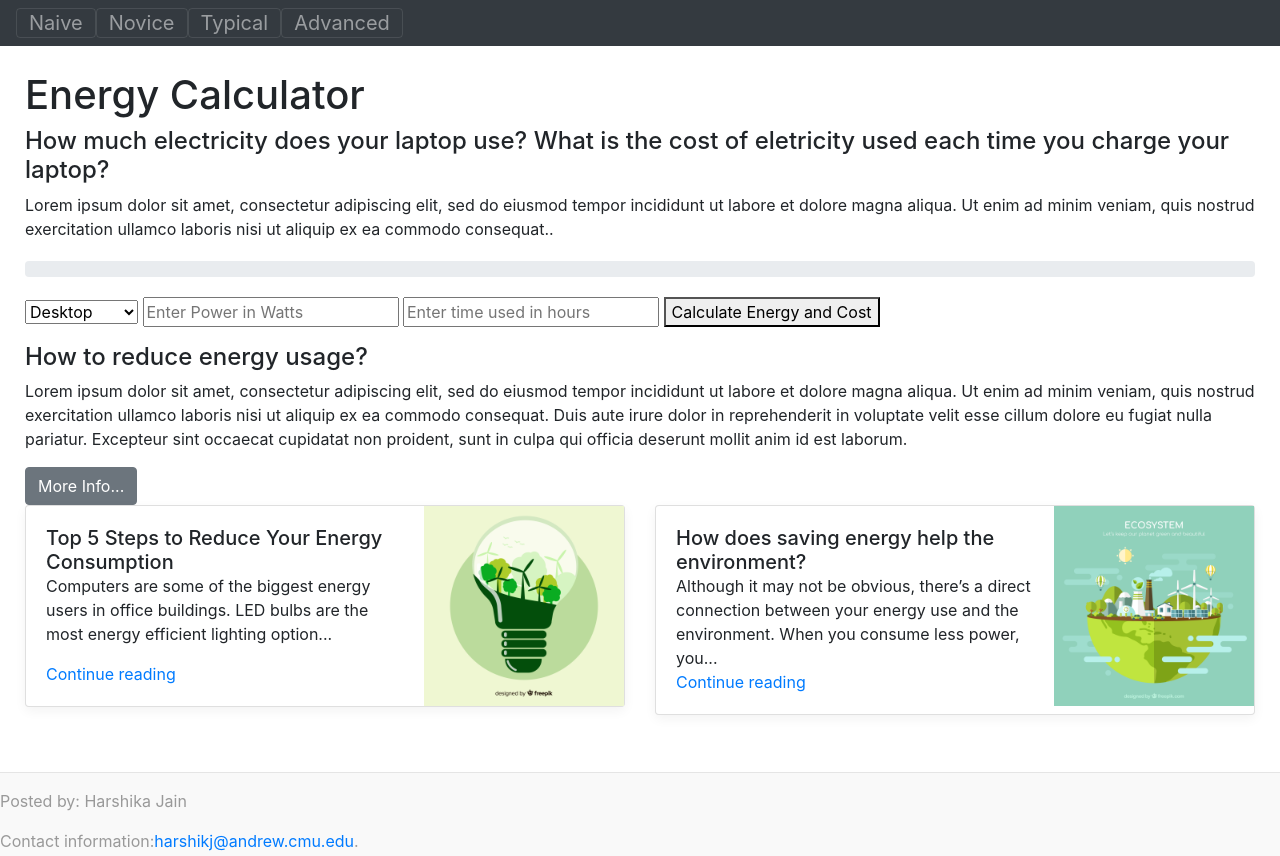
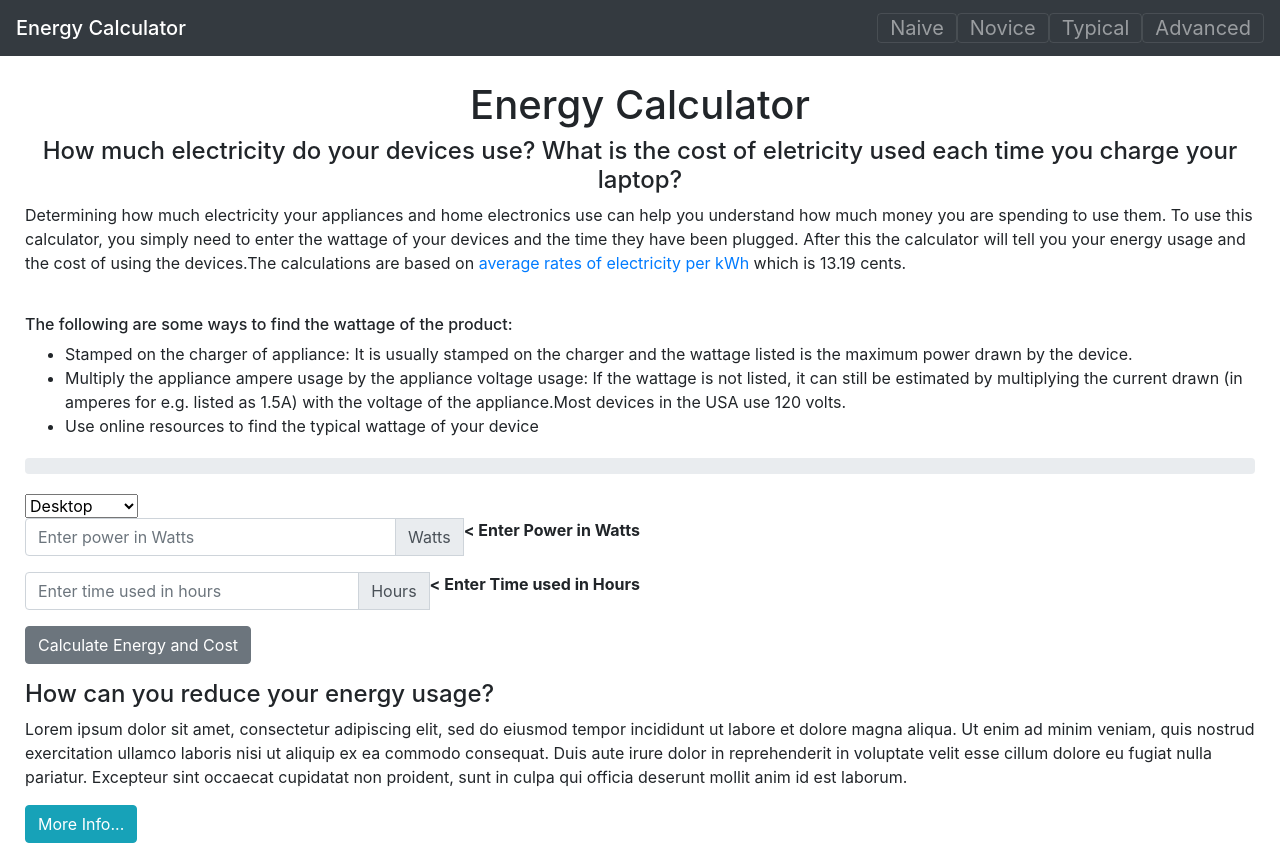
Before and after one commit to Harshikerfuffle/My_Calculator, a plain HTML site: page index.html in a window 1280 px wide. Shown: the top 856 px of the page. Drawn offline with nearby package versions, Linux system fonts and the light colour scheme.

Commit message:
added the following changes
1. bootstrap spacing
2. personalisation pattern
3. overflow menu for advanced users
4. featured content cards aspect ratio got a bit spoilt

```diff
--- a/file.js
+++ b/file.js
@@ -1,14 +1,16 @@
 const kwhToJoules = 3.6e+6;
 let completenessMeter = 0;
 
+
+// Code for localStorage/sessionStorage
 function onloadFunction() {
-        if (typeof(Storage) !== "undefined") { // Code for localStorage/sessionStorage.
+        if (typeof(Storage) !== "undefined") {
         if (localStorage.clickcount){
             localStorage.clickcount = Number(localStorage.clickcount) + 1;
         }
         else {localStorage.clickcount = 1;}
 
-        //setting user type
+        //SET USER TYPE BASED ON CLICKCOUNT
         let usercount = Number(localStorage.clickcount);
         if (usercount == 1)
             localStorage.usertype = "Naive";
@@ -23,7 +25,12 @@ function onloadFunction() {
         if (userType == "Typical" || userType == "Advanced") {
             // Show the expand button
             document.getElementById("expand-check-energy").style.display = "block";
-        } else {
+            if (userType === "Advanced"){
+            document.getElementById("featured-content").style.display = "block";
+            document.getElementById("OverflowButton").style.display = "block";
+            }
+        }
+        else {
             document.getElementById("naive").style.display = "block";
         }
     }
@@ -36,6 +43,7 @@ function setUser(userType, clickCount) {
     localStorage.clickcount = clickCount;
 }
 
+//CALCULATION
 function CalcEnergy() {
     let timecharged = document.getElementById('usertimeinput').value;
     let energy = timecharged * 85 / 1000;
@@ -56,15 +64,14 @@ $(document).ready(function(){
 function addMore(){
     let expanded = document.getElementById("expanded");
     let divElement = document.createElement("div");
-    divElement.innerHTML = '<select id = "dropdown">' +
-                    '<option value="desktop">Desktop</option>' +
+    divElement.innerHTML = '<form class = "form-inline">' + '<select id = "dropdown" class="btn btn-secondary dropdown-toggle mr-3" data-toggle="dropdown">' +'<option value="desktop">Desktop</option>' +
                     '<option value="laptop">Laptop</option>' +
                     '<option value="tablet">Tablet</option>' +
                     '<option value="mobile">Mobile</option>' +
                     '<option value="smartwatch">Smartwatch</option>' +
                     '</select>' +
-                    '<input id="userwattinput" placeholder="Enter Power in Watts">' +
-                    '<input id="userhourinput" placeholder="Enter time used in hours">'
+                    '<input class="form-control mr-3 mb-3" id="userwattinput" placeholder="Enter Power in Watts">' +
+                    '<input class="form-control mb-3" id="userhourinput" placeholder="Enter time used in hours">' + '</form>'
     expanded.appendChild(divElement);
 //    let select = document.createElement("select");
 //    let option1 = document.createElement("option");
@@ -95,6 +102,19 @@ function calcTotalEnergy() {
 
     document.getElementById("cost").style.display = "block";
     document.getElementById("progress-bar").style.width = "50%";
+
+    s1 = document.getElementById("set1").checked;
+	s2 = document.getElementById("set2").checked;
+	s3 = document.getElementById("set3").checked;
+	if (s1){
+		document.getElementById('showtotalenergy').innerHTML = "<div>Your devices used a total of " + energy + "kWh of energy.</div>";
+    }
+	if (s2){
+		document.getElementById('showtotalenergy').innerHTML = "<div>Your devices used a total of " + energy * kwhToJoules + " Joules of energy.</div>";
+    }
+	if (s3){
+		document.getElementById('showtotalenergy').innerHTML = "<div>Your devices used a total of " + energy + "kWh of energy which is " + energy * kwhToJoules + " J in Joules.</div>";
+    }
 }
 
 //function for Advanced Users
@@ -105,6 +125,7 @@ function calcCostInCents() {
 }
 
 //function for Naive Users
+//CALCULATION
 function calcTotalEnergyAndCost() {
     let energy = document.getElementById("userwattinput_naive").value * document.getElementById("userhourinput_naive").value;
 
@@ -113,4 +134,18 @@ function calcTotalEnergyAndCost() {
     document.getElementById('showtotalcost_naive').innerHTML = "<div>Your devices used a total of " + energy + "kWh of energy which is " + energy * kwhToJoules + " J in Joules. The cost of your electricity consumption is " + costInCents + " cents or $ " + costInCents/100 + ".</div>";
 
     document.getElementById("progress-bar").style.width = "100%";
+    document.getElementById("step2").style.display = "none";
 }
+
+// function for walkthrough for Naive users
+function step1a() {document.getElementById("step1a").style.display = "none";}
+
+// function for walkthrough for Naive users
+function step1b() {
+    document.getElementById("step1b").style.display = "none";
+    document.getElementById("step2").style.display = "block";
+}
+
+function myOverflow(){
+    document.getElementById('settingsselect').style.display='block';
+}
--- a/index.html
+++ b/index.html
@@ -15,9 +15,11 @@
         <title>Energy Calculator</title>
     </head>
 
+   <!--load the onLoadFunction() when the page loads and set the type of user-->
     <body onload=onloadFunction()>
         <nav class="navbar navbar-dark bg-dark">
-            <form class="form-inline">
+           <span class="navbar-brand mb-0 h1">Energy Calculator</span>
+            <form class="form-inline my-2 my-lg-0">
               <button class="navbar-toggler" onclick="setUser('Naive', 1)" type="button">Naive</button>
               <button class="navbar-toggler" onclick="setUser('Novice', 2)" type="button">Novice</button>
               <button class="navbar-toggler" onclick="setUser('Typical', 7)" type="button">Typical</button>
@@ -25,22 +27,31 @@
             </form>
         </nav>
 
+        <!--contains all the body content except the footer-->
+        <!--to make applying page padding easier-->
         <div class="body-container">
-            <h1>Energy Calculator</h1>
-            <div id = "intro content">
-                <h4>How much electricity does your laptop use? What is the cost of eletricity used each time you charge your laptop?</h4>
-                <p>Lorem ipsum dolor sit amet, consectetur adipiscing elit, sed do eiusmod tempor incididunt ut labore et dolore magna aliqua. Ut enim ad minim veniam, quis nostrud exercitation ullamco laboris nisi ut aliquip ex ea commodo consequat..</p>
+            <div class = "intro-content">
+                <h1>Energy Calculator</h1>
+                <h4>How much electricity do your devices use? What is the cost of eletricity used each time you charge your laptop?</h4>
             </div>
+            <p>Determining how much electricity your appliances and home electronics use can help you understand how much money you are spending to use them. To use this calculator, you simply need to enter the wattage of your devices and the time they have been plugged. After this the calculator will tell you your energy usage and the cost of using the devices.The calculations are based on <a href = "https://www.electricchoice.com/electricity-prices-by-state/">average rates of electricity per kWh</a> which is 13.19 cents.</p><br/>
 
-            <!--progress bar bootstrap-->
+            <h6>The following are some ways to find the wattage of the product:</h6>
+            <ul>
+                <li>Stamped on the charger of appliance: It is usually stamped on the charger and the wattage listed is the maximum power drawn by the device.</li>
+                <li>Multiply the appliance ampere usage by the appliance voltage usage: If the wattage is not listed, it can still be estimated by multiplying the current drawn (in amperes for e.g. listed as 1.5A) with the voltage of the appliance.Most devices in the USA use 120 volts.</li>
+                <li>Use online resources to find the typical wattage of your device</li>
+            </ul>
+
+            <!--PROGRESS BAR (bootstrap)-->
             <div class="progress">
                 <div id = "progress-bar" class="progress-bar bg-warning" role="progressbar" style="width: 0%"></div>
             </div>
 
-            <!--add popover-->
-            <button id="expand-check-energy" style = "display:none" onclick="myInput()" class="btn btn-secondary" data-container="body" data-toggle="popover" data-trigger = "hover" data-placement="right" data-content="Vivamus sagittis lacus vel augue laoreet rutrum faucibus.">Check your energy usage</button>
+            <!--POPOVER-->
+            <button id="expand-check-energy" style = "display:none" onclick="myInput()" class="btn btn-info mb-5" data-container="body" data-toggle="popover" data-trigger = "hover" data-placement="right" data-content="Vivamus sagittis lacus vel augue laoreet rutrum faucibus.">Check your energy usage</button>
 
-           <!--Naive User-->
+           <!--NAIVE USER-->
             <div id = "naive" style = "display:none">
                 <!--Add dropdown-->
                 <select id = "dropdown_naive">
@@ -49,40 +60,77 @@
                     <option value="tablet">Tablet</option>
                     <option value="mobile">Mobile</option>
                     <option value="smartwatch">Smartwatch</option>
-                </select>
-                <input id="userwattinput_naive" placeholder="Enter Power in Watts">
-                <input id="userhourinput_naive" placeholder="Enter time used in hours">
-                <button id = "calculate_naive" onclick = "calcTotalEnergyAndCost()">Calculate Energy and Cost</button>
+                </select><br/>
 
-                <p id="showtotalcost_naive"></p>
+                <!--COACH MARK-->
+                <!--Add inputs, calculate button and coachmark-->
+                <form>
+                   <!--power input-->
+                    <div class="input-group mb-3 w-50">
+                        <input id="userwattinput_naive" type="number" class="form-control" placeholder="Enter power in Watts" onkeydown = "step1a()" required>
+                        <div class="input-group-append">
+                            <span class="input-group-text" id="basic-addon2">Watts</span>
+                        </div>
+                        <b id = "step1a">&lt Enter Power in Watts</b>
+                    </div>
+
+                   <!--time used input-->
+                    <div class="input-group mb-3 w-50">
+                        <input id="userhourinput_naive" type="number" class="form-control" placeholder="Enter time used in hours" onkeydown="step1b()" required>
+                        <div class="input-group-append">
+                            <span class="input-group-text" id="basic-addon2">Hours</span>
+                        </div>
+                        <b id = "step1b">&lt Enter Time used in Hours</b>
+                    </div>
+
+                   <!--button to calculate output-->
+                    <button id = "calculate_naive" class="btn btn-secondary" onclick = "calcTotalEnergyAndCost()">Calculate Energy and Cost</button>
+                    <b id = "step2" style = "display:none"> ^ Press Calculate</b>
+                    <p id="showtotalcost_naive"></p>
+                </form>
             </div>
 
-           <!--Advanced User-->
+           <!--TYPICAL AND ADVANCED USER COMMON-->
             <div id = "advanced" style = "display:none">
                 <div id = "expanded"></div>
 
                 <!--add another row of options-->
-                <button id = "add" onclick = "addMore()">Add More</button>
+                <button id = "add" class = "btn btn-warning mt-4" onclick = "addMore()">Add More</button>
 
-                <button id = "calculate" onclick = "calcTotalEnergy()">Calculate Energy</button>
+                <!--OVERFLOW MENU-->
+                <!--only for advanced users-->
+                <button id = "OverflowButton" class = "btn btn-secondary my-2" onclick="myOverflow()" style = "display:none">Settings</button>
+                <div id="settingsselect" style="display:none">
+                   <label class="radio-inline"><input type=radio name="optradio" id="set1" name=myradio >kWh</label>
+                   <label class="radio-inline"><input type=radio name="optradio" id="set2" name=myradio >Joules</label>
+                   <label class="radio-inline"><input type=radio name="optradio" id="set3" name=myradio >KwH and Joules</label>
+                </div>
+
+                <!--EXPANDABLE-->
+                <!--calculate energy use-->
+                <button id = "calculate" class="btn btn-info my-2" onclick = "calcTotalEnergy()">Calculate Energy</button>
                 <p id="showtotalenergy"></p>
 
-                <button id = "cost" onclick = "calcCostInCents()" style = "display:none">Calculate Cost</button>
+                <!--calculate cost of energy use-->
+                <button id = "cost" class="btn btn-info my-2" onclick = "calcCostInCents()" style = "display:none">Calculate Cost</button>
                 <p id="showtotalcost"></p>
+
             </div>
 
             <div>
-                <h4> How to reduce energy usage? </h4>
+                <h4> How can you reduce your energy usage? </h4>
                 <p>Lorem ipsum dolor sit amet, consectetur adipiscing elit, sed do eiusmod tempor incididunt ut labore et dolore magna aliqua. Ut enim ad minim veniam, quis nostrud exercitation ullamco laboris nisi ut aliquip ex ea commodo consequat. Duis aute irure dolor in reprehenderit in voluptate velit esse cillum dolore eu fugiat nulla pariatur. Excepteur sint occaecat cupidatat non proident, sunt in culpa qui officia deserunt mollit anim id est laborum.</p>
             </div>
 
-            <button type="button" class="btn btn-secondary" onclick = "document.getElementById('moreinfo').style.display='block'">More Info...</button>
-            <p style = "display:none" id = "moreinfo">Lorem ipsum dolor sit amet, consectetur adipiscing elit, sed do eiusmod tempor incididunt ut labore et dolore magna aliqua. Ut enim ad minim veniam, quis nostrud exercitation ullamco laboris nisi ut aliquip ex ea commodo consequat. Duis aute irure dolor in reprehenderit in voluptate velit esse cillum dolore eu fugiat nulla pariatur. Excepteur sint occaecat cupidatat non proident, sunt in culpa qui officia deserunt mollit anim id est laborum.</p>
+            <!--HIDDEN INFORMATION-->
+            <button type="button" class="btn btn-info mb-4" onclick = "document.getElementById('moreinfo').style.display='block'">More Info...</button>
+            <p style = "display:none" id = "moreinfo">Many appliances continue to draw a small amount of stand-by power when they are switched "off." These "phantom loads" occur in most appliances that use electricity, such as televisions, stereos, computers, and kitchen appliances. Most phantom loads will increase the appliance's energy consumption a few watt-hours, and you can use a monitor to estimate those too. These loads can be avoided by unplugging the appliance or using a power strip and using the switch on the power strip to cut all power to the appliance. <a href = "https://www.energy.gov/energysaver/save-electricity-and-fuel/appliances-and-electronics/estimating-appliance-and-home">More information can be found here.</a></p>
 
-           <!--featured content-->
-            <div class="row mb-2">
+           <!--FEATURED CONTENT-->
+           <!--only for advanced users-->
+            <div class="row mb-2" id = "featured-content" style = "display:none">
                 <div class="col-md-6">
-                    <div class="card flex-md-row mb-4 box-shadow h-md-200">
+                    <div class="card flex-md-row mb-4 box-shadow-sm h-md-200">
                         <div class="card-body d-flex flex-column align-items-start">
                            <h5 class="mb-0">Top 5 Steps to Reduce Your Energy Consumption</h5>
                            <p class="card-text mb-auto">Computers are some of the biggest energy users in office buildings. LED bulbs are the most energy efficient lighting option...</p>
@@ -92,7 +140,7 @@
                     </div>
                 </div>
                 <div class="col-md-6">
-                    <div class="card flex-md-row mb-4 box-shadow h-md-200">
+                    <div class="card flex-md-row mb-4 box-shadow-sm h-md-200">
                         <div class="card-body d-flex flex-column align-items-start">
                            <h5 class="mb-0">How does saving energy help the environment?
                            </h5>
@@ -105,11 +153,13 @@
             </div>
         </div>
 
+        <!--footer-->
         <footer class = "blog-footer">
             <p>Posted by: Harshika Jain</p>
             <p>Contact information:<a href="mailto:harshikj@andrew.cmu.edu">harshikj@andrew.cmu.edu</a>.</p>
         </footer>
 
+        <!--document scripts of bootstrap-->
         <script src="https://code.jquery.com/jquery-3.3.1.slim.min.js" integrity="sha384-q8i/X+965DzO0rT7abK41JStQIAqVgRVzpbzo5smXKp4YfRvH+8abtTE1Pi6jizo" crossorigin="anonymous"></script>
         <script src="https://cdnjs.cloudflare.com/ajax/libs/popper.js/1.14.7/umd/popper.min.js" integrity="sha384-UO2eT0CpHqdSJQ6hJty5KVphtPhzWj9WO1clHTMGa3JDZwrnQq4sF86dIHNDz0W1" crossorigin="anonymous"></script>
         <script src="https://stackpath.bootstrapcdn.com/bootstrap/4.3.1/js/bootstrap.min.js" integrity="sha384-JjSmVgyd0p3pXB1rRibZUAYoIIy6OrQ6VrjIEaFf/nJGzIxFDsf4x0xIM+B07jRM" crossorigin="anonymous"></script>
--- a/style.css
+++ b/style.css
@@ -3,6 +3,10 @@
 	padding: 25px;
 	border: none;
 	}
+
+.intro-content{
+    text-align: center;
+}
 
 div.progress{
     margin-top: 20px;
@@ -17,26 +21,14 @@ div.progress{
     border-top: .05rem solid #e5e5e5;
 }
 
-.mb-2{
-    margin-bottom: .5rem!important;
-}
-
-.col-md-6 {
-    -webkit-box-flex: 0;
-    -ms-flex: 0 0 50%;
-    flex: 0 0 50%;
-    max-width: 50%;''
-    position: relative;
-    width: 100%;
-    min-height: 1px;
-    padding-right: 15px;
-    padding-left: 15px;
-}
-
-.h-md-250 {
-    height: 200px;
-}
-
 .box-shadow {
     box-shadow: 0 0.25rem 0.75rem rgba(0, 0, 0, .05);
 }
+
+.form-control{
+    width: 100px;
+}
+
+.col-md-6{
+    width: auto;
+}
```
